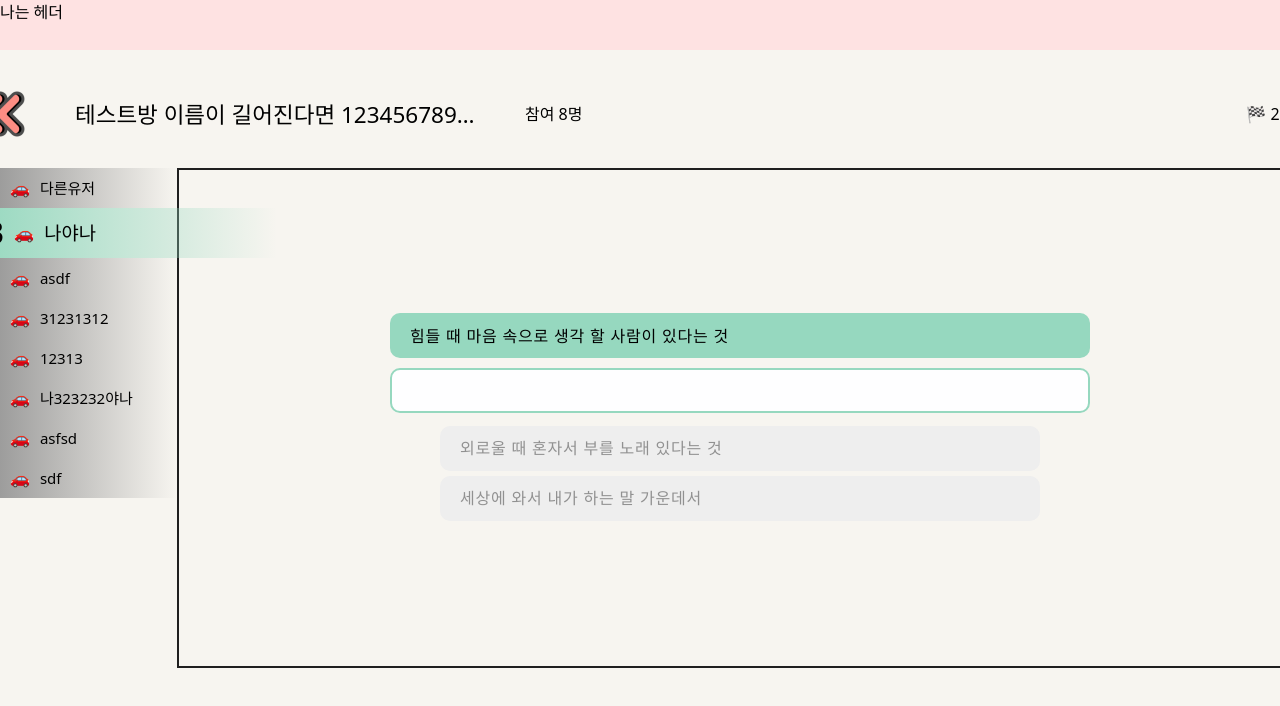
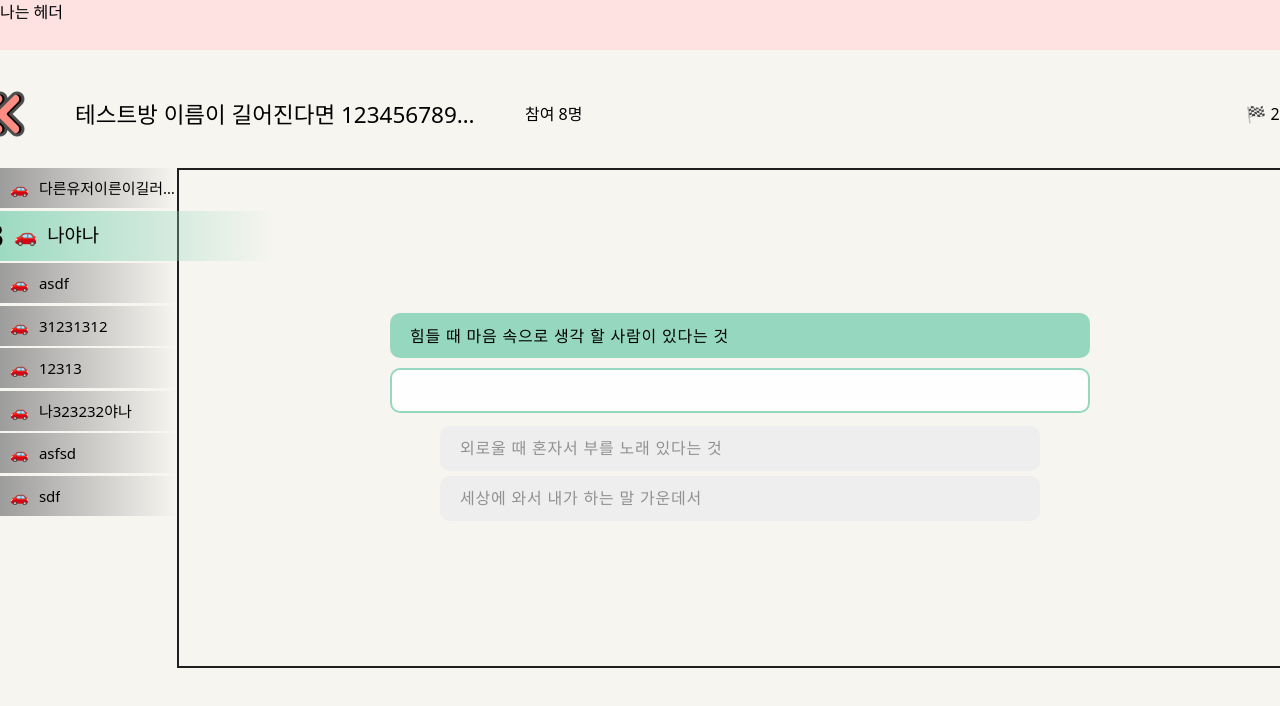
Before and after one commit to Team-E2I4/Team-E2I4-TiKiTaza-FE, a React (Vite) app: page /gameroom/1/sentence in a window 1280 px wide. Shown: the top 706 px of the page. Built offline with nearby package versions, Linux system fonts and the light colour scheme.

Commit message:
[🎨style]: 인게임 랭킹 container로 변경, 자동차 사이즈 수정

```diff
--- a/src/common/Ingame/IngameRank.tsx
+++ b/src/common/Ingame/IngameRank.tsx
@@ -9,12 +9,60 @@ const IngameRank = ({ isMe, rank, name }: IngameRankProps) => {
   return (
     <>
       <div
-        className={`pl-4 flex bg-gradient-to-r items-center gap-4 ${isMe ? 'from-green-100 h-[5rem] w-[30rem]' : 'from-gray-200 h-[4rem] w-[20rem]'}`}>
+        className={`pl-4 flex bg-gradient-to-r items-center gap-4 mb-1 ${isMe ? 'from-green-100 h-[5rem] w-[30rem]' : 'from-gray-200 h-[4rem] w-[20rem]'}`}>
         <div className={isMe ? 'text-5xl' : 'text-4xl'}>{rank}</div>
-        <div>🚗</div>
-        <div className={isMe ? 'text-3xl' : 'text-2xl'}>{name}</div>
+        <div className={isMe ? 'text-3xl' : 'text-2xl'}>🚗</div>
+        <div className={`truncate ${isMe ? 'text-3xl' : 'text-2xl'}`}>
+          {name}
+        </div>
       </div>
     </>
   );
 };
-export default IngameRank;
+const IngameRankContainer = () => {
+  return (
+    <>
+      <IngameRank
+        isMe={false}
+        rank={2}
+        name='다른유저이른이길러러러러러직며ㅕㅁㄴ?ㄴ'
+      />
+      <IngameRank
+        isMe={true}
+        rank={3}
+        name='나야나'
+      />
+      <IngameRank
+        isMe={false}
+        rank={3}
+        name='asdf'
+      />
+      <IngameRank
+        isMe={false}
+        rank={3}
+        name='31231312'
+      />
+      <IngameRank
+        isMe={false}
+        rank={3}
+        name='12313'
+      />
+      <IngameRank
+        isMe={false}
+        rank={3}
+        name='나323232야나'
+      />
+      <IngameRank
+        isMe={false}
+        rank={3}
+        name='asfsd'
+      />
+      <IngameRank
+        isMe={false}
+        rank={3}
+        name='sdf'
+      />
+    </>
+  );
+};
+export default IngameRankContainer;
--- a/src/pages/GameSentencePage/GameSentencPage.tsx
+++ b/src/pages/GameSentencePage/GameSentencPage.tsx
@@ -1,6 +1,6 @@
 import { useState } from 'react';
 import { IngameHeader } from '@/common/Ingame/IngameHeader';
-import IngameRank from '@/common/Ingame/IngameRank';
+import IngameRankContainer from '@/common/Ingame/IngameRank';
 import { SentenceNext, SentenceNow } from '@/common/Ingame/SentenceBlocks';
 import { SentenceInput } from '@/common/Ingame/SentenceInput';
 const sentenceDummy = [
@@ -23,46 +23,7 @@ const GameSentencePage = () => {
 
       <div>
         <div className='absolute'>
-          <IngameRank
-            isMe={false}
-            rank={2}
-            name='다른유저'
-          />
-          <IngameRank
-            isMe={true}
-            rank={3}
-            name='나야나'
-          />
-          <IngameRank
-            isMe={false}
-            rank={3}
-            name='asdf'
-          />
-          <IngameRank
-            isMe={false}
-            rank={3}
-            name='31231312'
-          />
-          <IngameRank
-            isMe={false}
-            rank={3}
-            name='12313'
-          />
-          <IngameRank
-            isMe={false}
-            rank={3}
-            name='나323232야나'
-          />
-          <IngameRank
-            isMe={false}
-            rank={3}
-            name='asfsd'
-          />
-          <IngameRank
-            isMe={false}
-            rank={3}
-            name='sdf'
-          />
+          <IngameRankContainer />
         </div>
         <div className='flex flex-col items-center justify-center ml-80 h-[50rem] border-2 border-black'>
           <SentenceNow text={sentenceDummy[idx]} />
```
